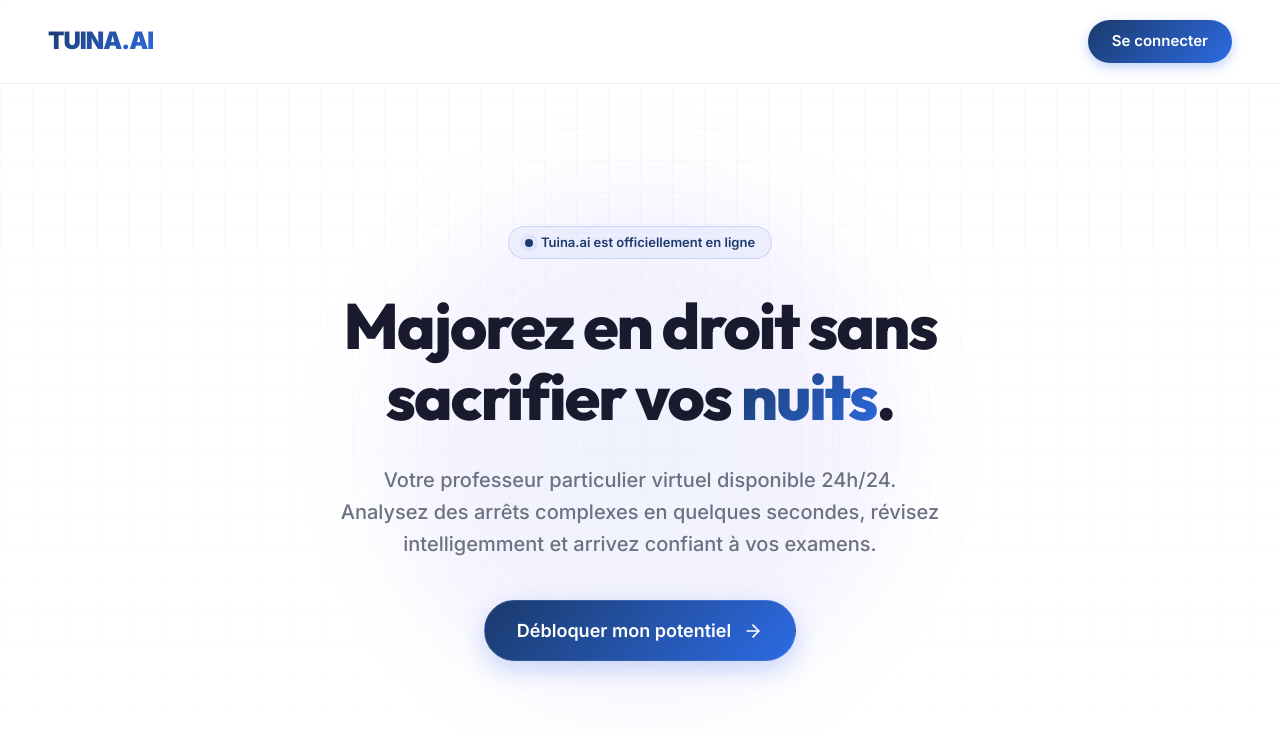
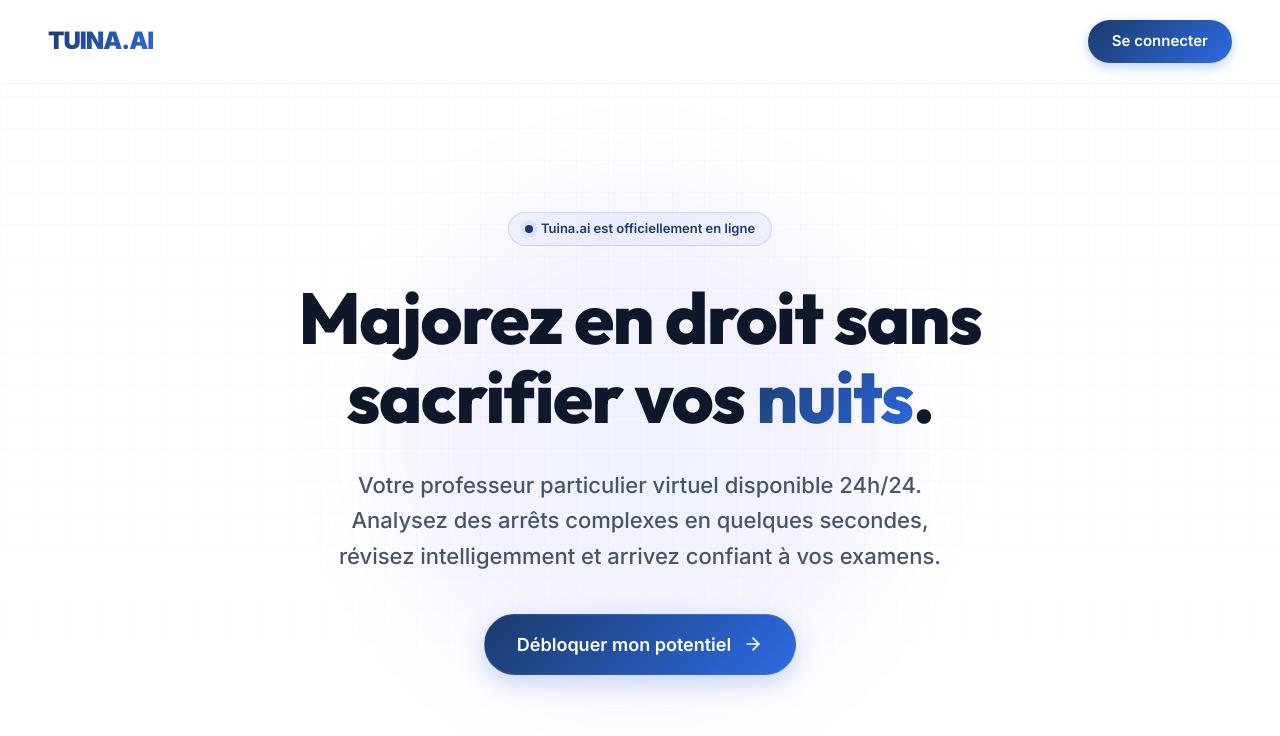
Before and after one commit to tuinaalex685-commits/TUINA.AI, a Next.js app: page / in a window 1280 px wide. Shown: the top 736 px of the page. Built offline with nearby package versions, Linux system fonts and the light colour scheme.

Commit message:
style: improve typography and disable text selection on landing page

```diff
--- a/src/app/page.module.css
+++ b/src/app/page.module.css
@@ -5,6 +5,8 @@
   flex-direction: column;
   position: relative;
   overflow-x: hidden;
+  user-select: none; /* Prevent awkward text selection */
+  -webkit-user-select: none;
 }
 
 /* Grille en arrière-plan subtile pour l'effet Premium */
--- a/src/components/hero/Hero.module.css
+++ b/src/components/hero/Hero.module.css
@@ -62,12 +62,13 @@
 
 .title {
   font-family: var(--font-outfit), sans-serif;
-  font-size: 64px;
+  font-size: clamp(48px, 6vw, 72px);
   font-weight: 800;
   line-height: 1.1;
-  letter-spacing: -2px;
-  color: var(--color-text-main);
+  letter-spacing: -1.5px;
+  color: #0f172a; /* Rich slate dark color */
   margin: 0 0 24px 0;
+  text-wrap: balance;
 }
 
 .title span {
@@ -80,12 +81,13 @@
 
 .subtitle {
   font-family: var(--font-inter), sans-serif;
-  font-size: 20px;
+  font-size: 22px;
   line-height: 1.6;
-  color: var(--color-text-secondary);
-  max-width: 600px;
+  color: #475569; /* Slate grey */
+  max-width: 650px;
   margin: 0 0 40px 0;
   font-weight: 500;
+  text-wrap: balance;
 }
 
 .ctaWrapper {
```
